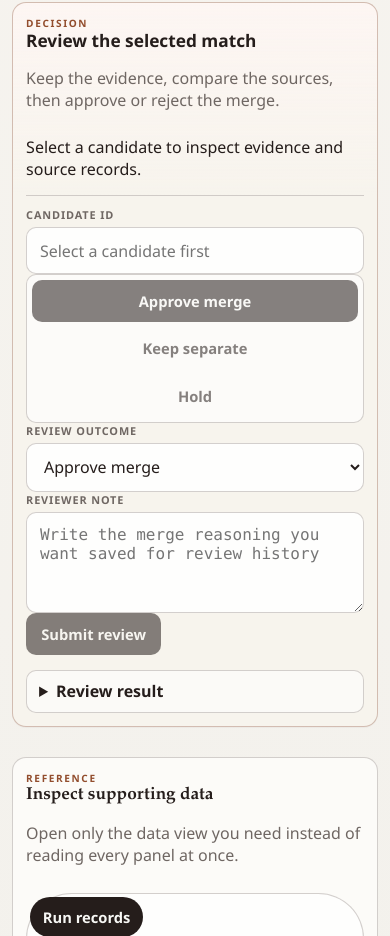
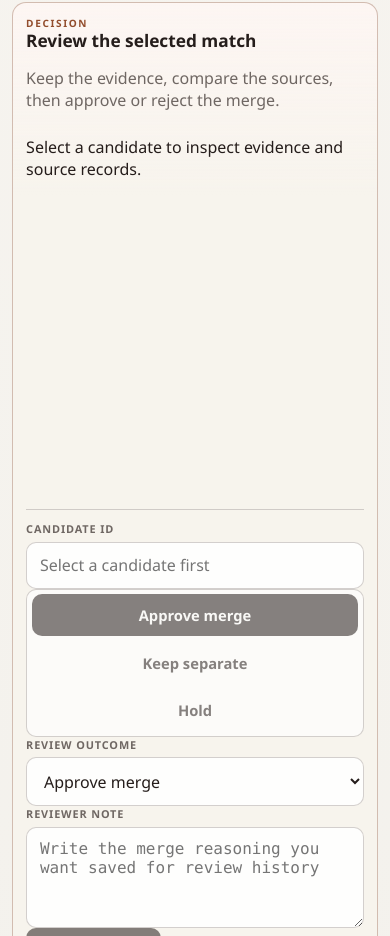
Before and after one commit to WeKruit/wekruit-core-service-cloud-function, a website: page web/index.html in a window 390 px wide. Shown: the part 1704-2640 px from the top of the page. Drawn offline with Linux system fonts and the light colour scheme; no server answers.

Commit message:
Stabilize the sourcing review layout

```diff
--- a/web/styles.css
+++ b/web/styles.css
@@ -877,12 +877,12 @@ body[data-connection="error"] .status-dot {
   position: sticky;
   top: 5.4rem;
   display: grid;
-  grid-template-rows: auto minmax(0, 1fr) auto auto;
+  grid-template-rows: auto 23rem auto auto;
 }
 
 .candidate-panel .detail-content {
-  min-height: 0;
-  max-height: clamp(14rem, calc(100vh - 27rem), 23rem);
+  min-height: 23rem;
+  max-height: 23rem;
   overflow: auto;
   padding-right: 0.15rem;
 }
```
Also changed, not shown: 00-UI-REVIEW.md (+1 -3 lines).
